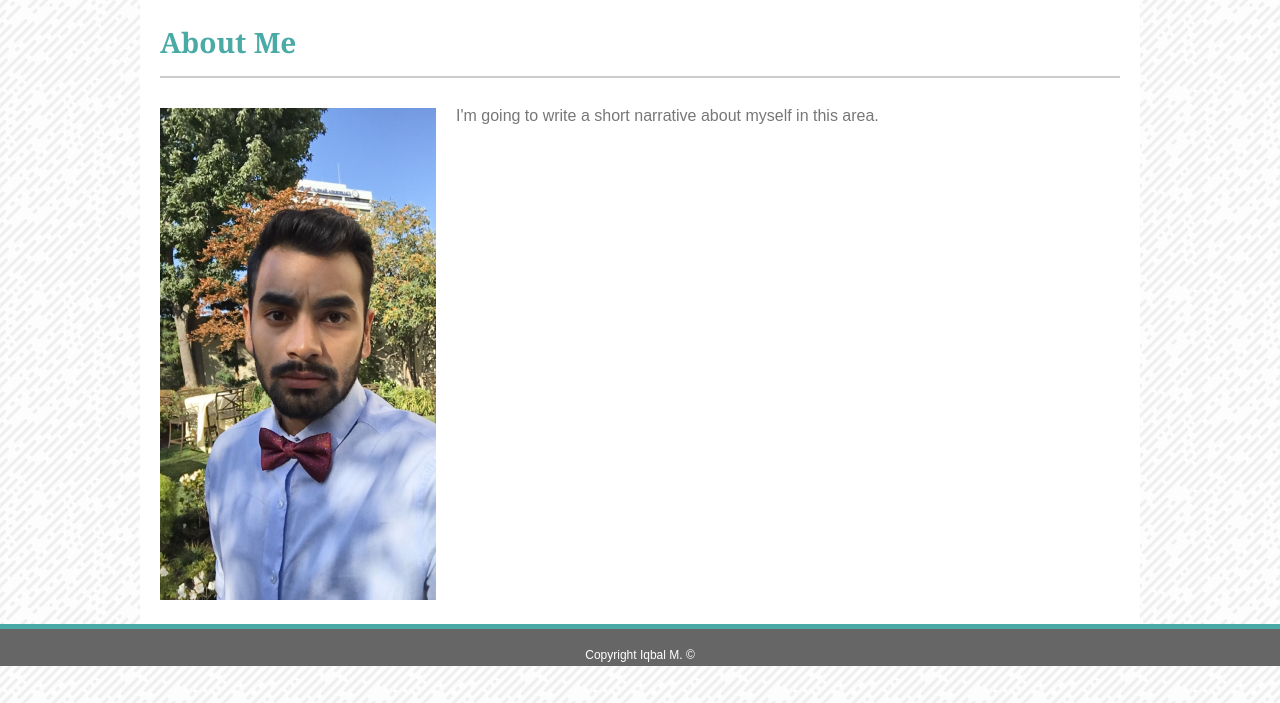
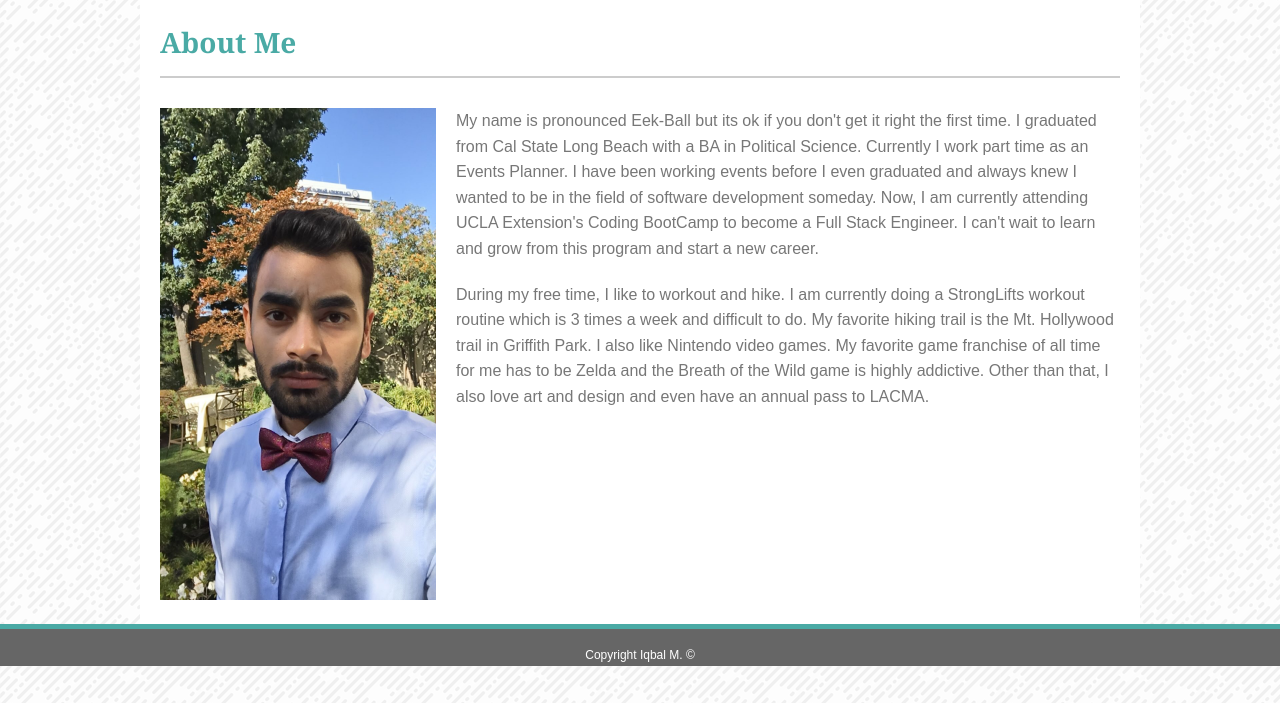
Before and after one commit to imalam64/Basic-Portfolio, a plain HTML site: page index.html in a window 1280 px wide. Shown: the part 134-837 px from the top of the page. Drawn offline with Linux system fonts and the light colour scheme.

Commit message:
completed assignment

```diff
--- a/assets/css/style.css
+++ b/assets/css/style.css
@@ -80,6 +80,7 @@ body{
 
 .contents p{
     padding-top: 20px;
+    line-height: 1.6;
 }
 
 .contents h2{
--- a/index.html
+++ b/index.html
@@ -24,7 +24,18 @@
             <img src="assets/images/2017-10-01_23-32-32_022.jpeg" width = "276px"  height= "492px">
         </div>
         <p>
-            I'm going to write a short narrative about myself in this area.
+            My name is pronounced Eek-Ball but its ok if you don't get it right the first time. I graduated
+            from Cal State Long Beach with a BA in Political Science. Currently I work part time as an Events
+            Planner. I have been working events before I even graduated and always knew I wanted to be in the
+            field of software development someday. Now, I am currently attending UCLA Extension's Coding BootCamp
+            to become a Full Stack Engineer. I can't wait to learn and grow from this program and start a new career.
+        </p>
+        <p>
+            During my free time, I like to workout and hike. I am currently doing a StrongLifts workout routine
+             which is 3 times a week and difficult to do. My favorite hiking trail is the Mt. Hollywood trail in
+             Griffith Park. I also like Nintendo video games. My favorite game franchise of all time for me has to
+             be Zelda and the Breath of the Wild game is highly addictive. Other than that, I also love art and design
+              and even have an annual pass to LACMA.
         </p>
     </div>
 
```
